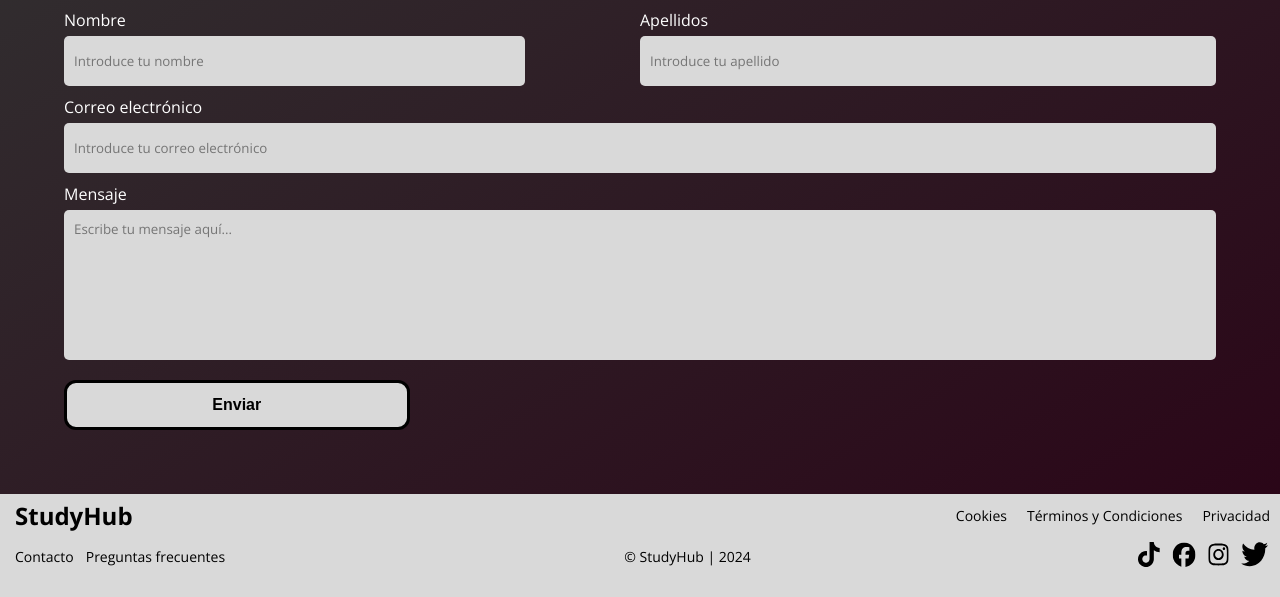
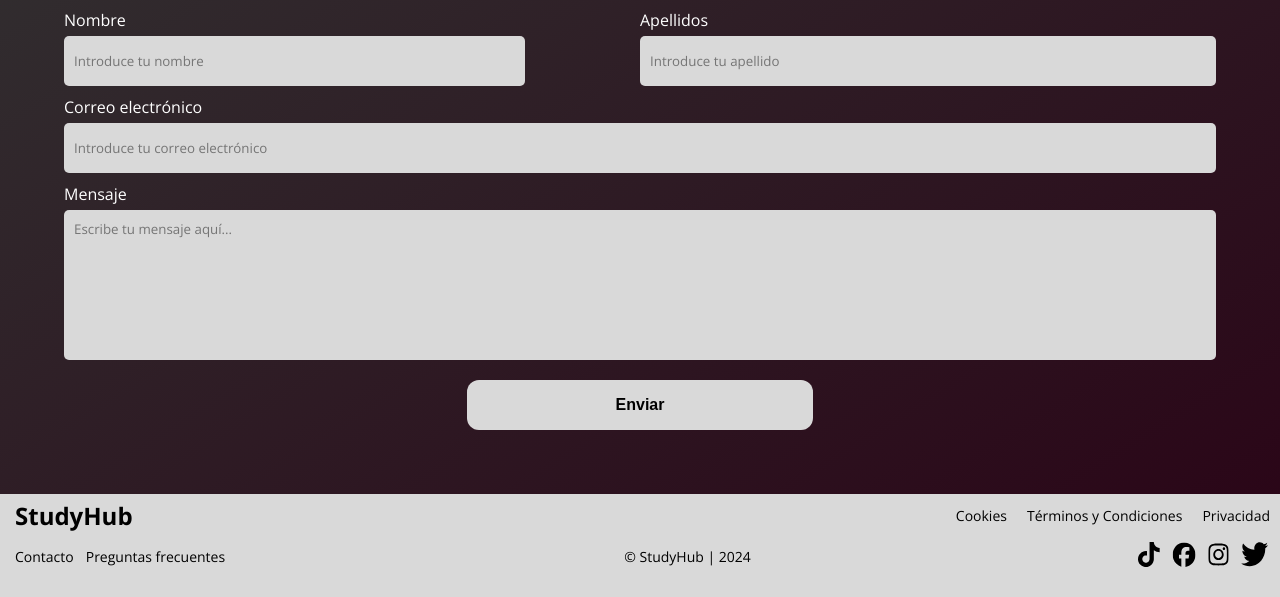
Before and after one commit to JavivuG/StudyHub, a web app: page /contact.html in a window 1280 px wide. Shown: the part 203-800 px from the top of the page. Run offline with its HTML, style and script files only (its server is not run), Linux system fonts and the light colour scheme; data that the repository does not hold is empty; some libraries are stand-ins or nearby versions.

Commit message:
Update contact form styles

```diff
--- a/src/main/webapp/styles/contact.css
+++ b/src/main/webapp/styles/contact.css
@@ -31,7 +31,6 @@
 .form-group button {
     margin-top: 20px;
     padding: 10px;
-    border: 3px solid #000;
     border-radius: 12px;
     background-color: #d9d9d9;
     color: #000;
@@ -65,3 +64,8 @@
     flex-direction: column;
     width: 50%;
 }
+
+.btn {
+    margin: auto;
+    border: 0;
+}
```
